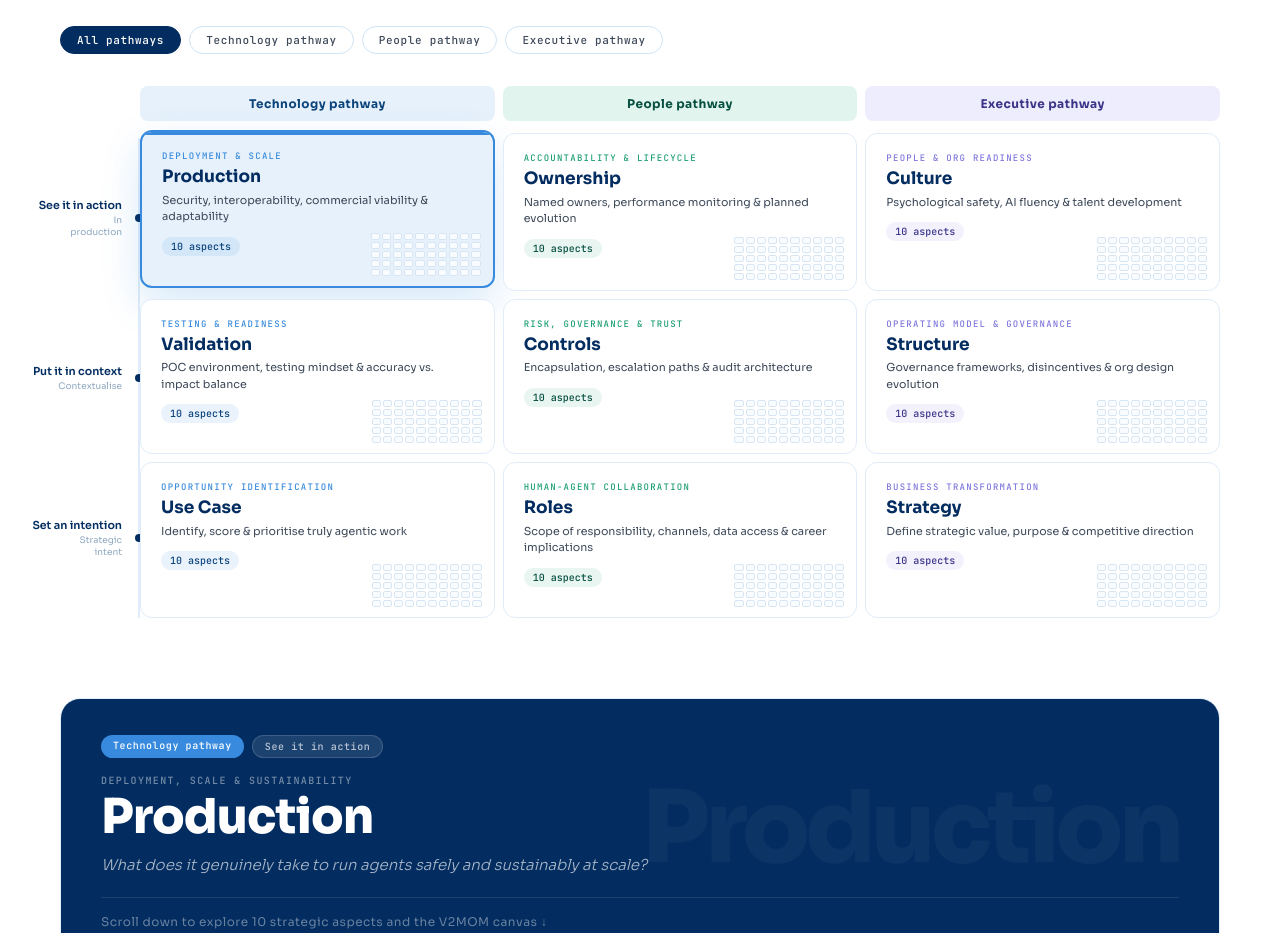
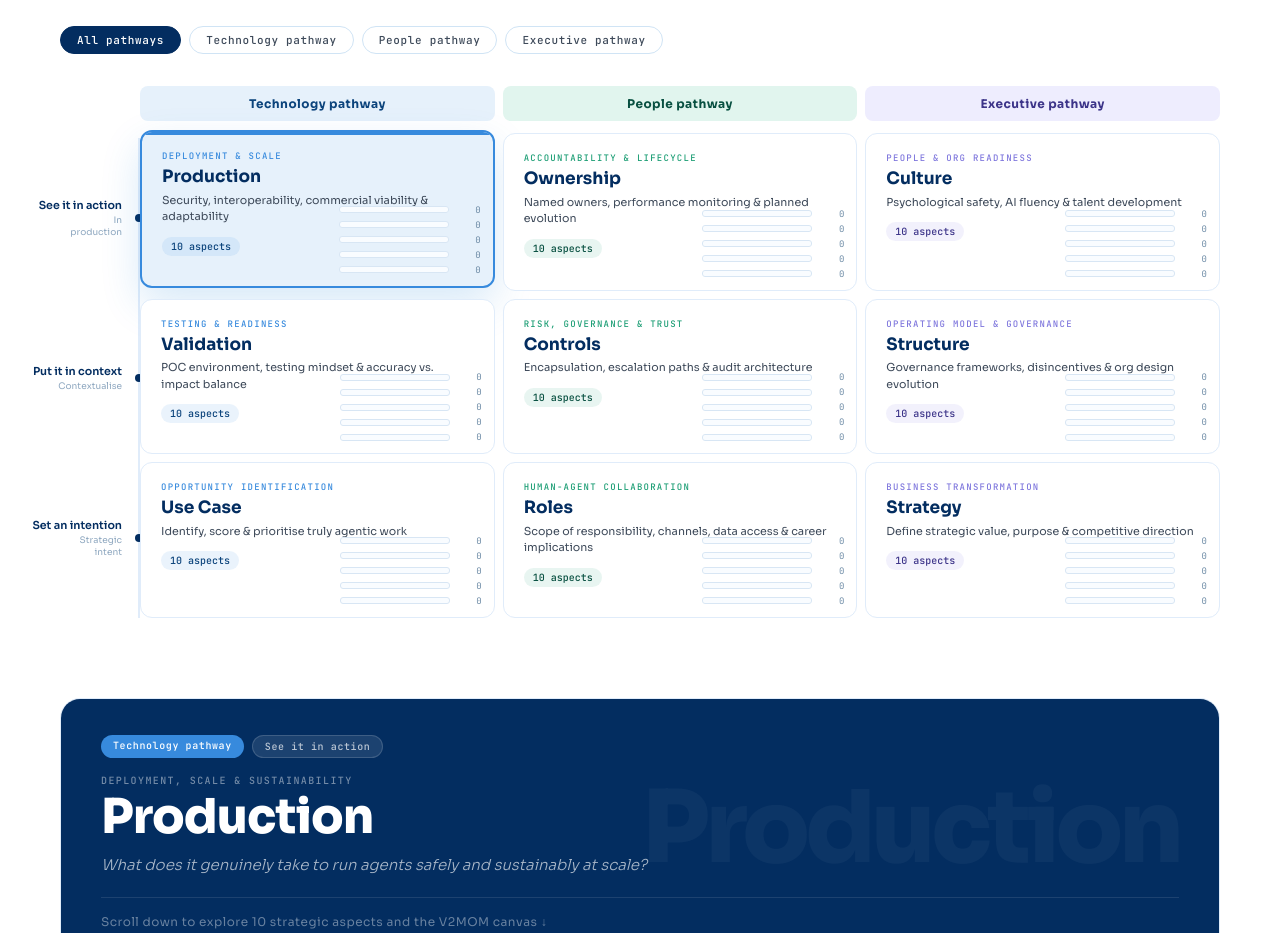
Before and after one commit to jtauber-sf/ai-adoption-workshop, a website: page my-conversations-aggregate.html in a window 1280 px wide. Shown: the part 1060-1993 px from the top of the page. Drawn offline with Linux system fonts and the light colour scheme.

Commit message:
Adjust colour boxes to relative size bars

```diff
--- a/my-conversations-aggregate.html
+++ b/my-conversations-aggregate.html
@@ -422,32 +422,47 @@ body {
   bottom: 10px;
   display: grid;
   gap: 2px;
-  width: 110px;
+  width: 142px;
 }
 
 .status-stack {
   display: grid;
-  gap: 2px;
+  gap: 3px;
 }
 
 .status-row {
   display: grid;
-  gap: 2px;
-  grid-template-columns: repeat(var(--cols, 10), 1fr);
-}
-
-.status-cell {
+  grid-template-columns: 1fr 26px;
+  align-items: center;
+  gap: 6px;
+}
+
+.status-track {
+  position: relative;
   height: 7px;
-  border-radius: 2px;
+  border-radius: 3px;
   border: 1px solid #D8E6F4;
   background: #F9FCFF;
-}
-
-.status-cell.green { background: #2E844A; border-color: #23693B; }
-.status-cell.amber { background: #E45B00; border-color: #C94F00; }
-.status-cell.red { background: #BA0517; border-color: #A00415; }
-.status-cell.na { background: #6B7280; border-color: #565C67; }
-.status-cell.unset { background: #FFFFFF; border-color: #C9DDEE; }
+  overflow: hidden;
+}
+
+.status-fill {
+  height: 100%;
+  min-width: 0;
+}
+
+.status-fill.green { background: #2E844A; }
+.status-fill.amber { background: #E45B00; }
+.status-fill.red { background: #BA0517; }
+.status-fill.na { background: #6B7280; }
+.status-fill.unset { background: #FFFFFF; }
+
+.status-count {
+  font-family: 'JetBrains Mono', monospace;
+  font-size: 9px;
+  color: #6C8AA5;
+  text-align: right;
+}
 
 /* ══════════════ DETAIL PANEL ══════════════ */
 .detail-section {
@@ -589,6 +604,7 @@ body {
 .aspect-status-stack {
   margin-top: 12px;
   margin-left: 36px;
+  max-width: 320px;
 }
 
 .aspect-num.is-red {
@@ -1554,16 +1570,20 @@ function normalizeCounts(counts) {
   return out;
 }
 
-function buildStatusStack(counts, columns) {
-  const safeCols = Math.max(1, columns);
+function buildStatusStack(counts, totalParticipants) {
+  const safeTotal = Math.max(1, totalParticipants);
   const c = normalizeCounts(counts);
   const rows = LEVEL_ORDER.map((level) => {
-    const filled = Math.max(0, Math.min(safeCols, c[level] || 0));
-    const cells = Array.from({ length: safeCols }, (_, idx) => {
-      const cls = idx < filled ? level : '';
-      return `<span class="status-cell${cls ? ` ${cls}` : ''}"></span>`;
-    }).join('');
-    return `<div class="status-row" style="--cols:${safeCols}">${cells}</div>`;
+    const value = Math.max(0, c[level] || 0);
+    const pct = Math.max(0, Math.min(100, (value / safeTotal) * 100));
+    return `
+      <div class="status-row" title="${level.toUpperCase()}: ${value}/${safeTotal}">
+        <div class="status-track">
+          <div class="status-fill ${level}" style="width:${pct}%"></div>
+        </div>
+        <div class="status-count">${value}</div>
+      </div>
+    `;
   }).join('');
   return `<div class="status-stack">${rows}</div>`;
 }
```
